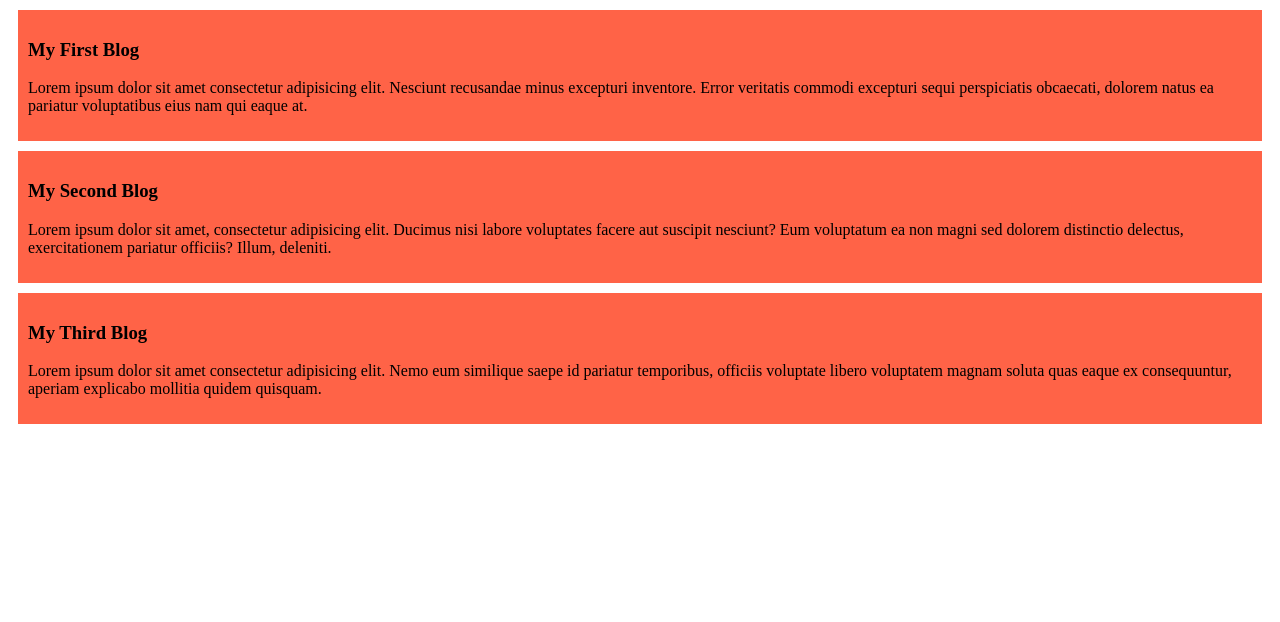
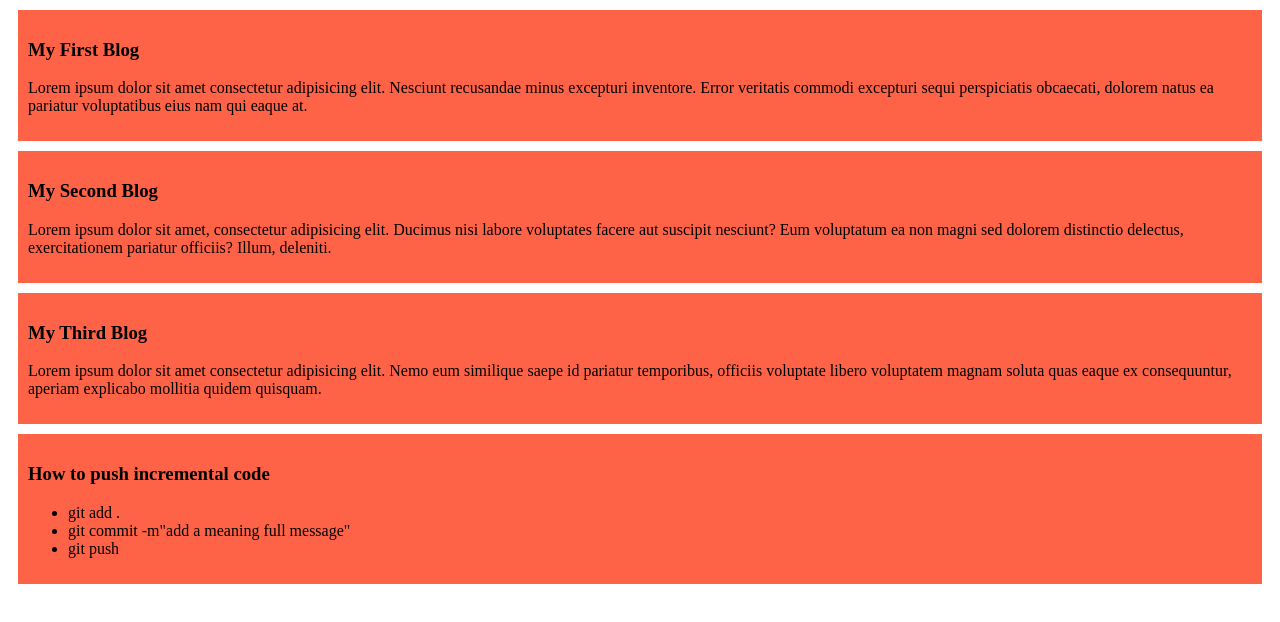
Before and after one commit to Mahmuda-07/my-simple-website, a plain HTML site: page index1.html in a window 1280 px wide. Drawn offline with Linux system fonts and the light colour scheme.

Commit message:
addede unordered list

```diff
--- a/index1.html
+++ b/index1.html
@@ -19,6 +19,15 @@
         <h3>My Third Blog</h3>
         <p>Lorem ipsum dolor sit amet consectetur adipisicing elit. Nemo eum similique saepe id pariatur temporibus, officiis voluptate libero voluptatem magnam soluta quas eaque ex consequuntur, aperiam explicabo mollitia quidem quisquam.</p>
     </div>
+    <div>
+        <h3>How to push incremental code</h3>
+        <ul>
+            <li>git add .</li>
+            <li>git commit -m"add a meaning full message"</li>
+            <li>git push</li>
+
+        </ul>
+    </div>
 
 </body>
 </html>
```
